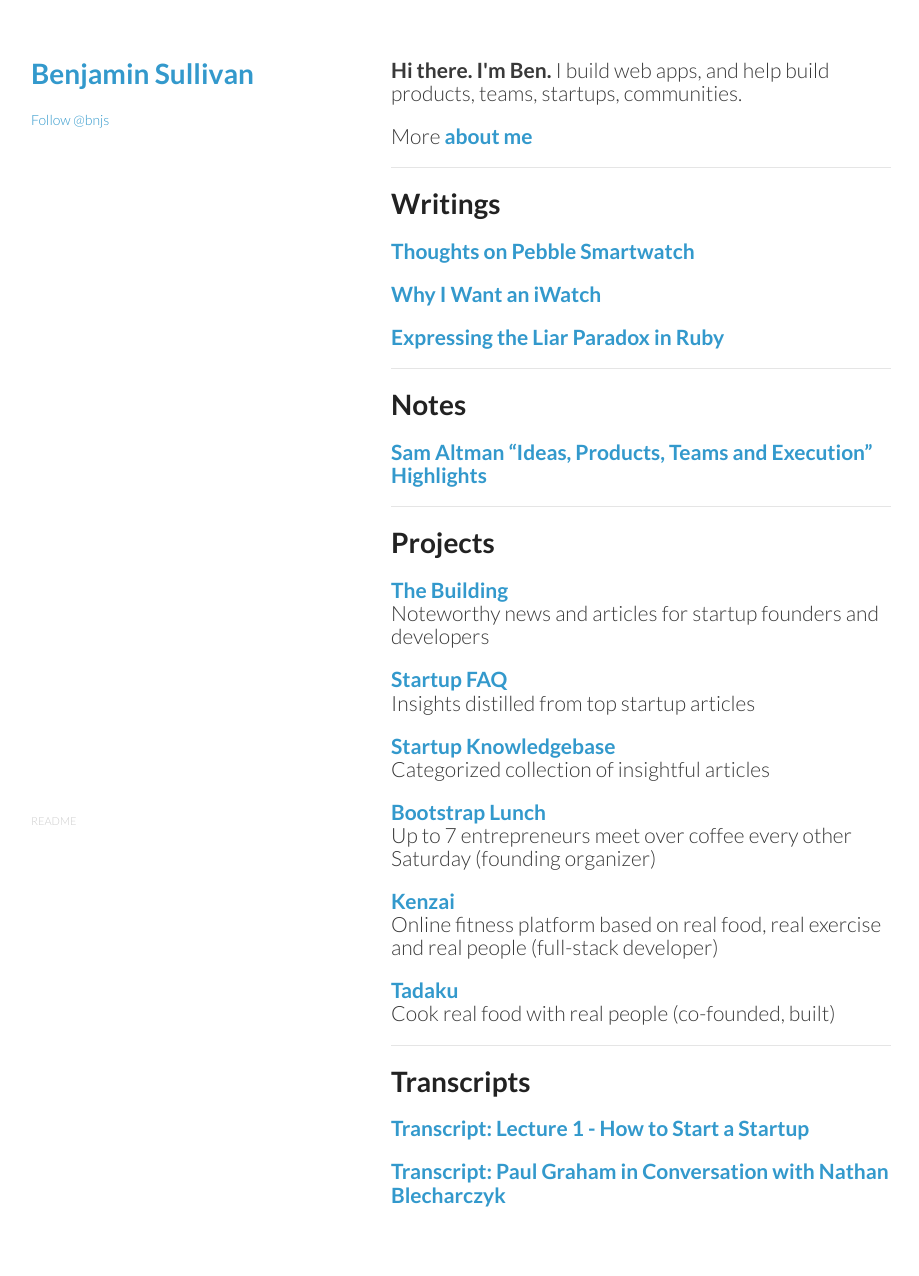
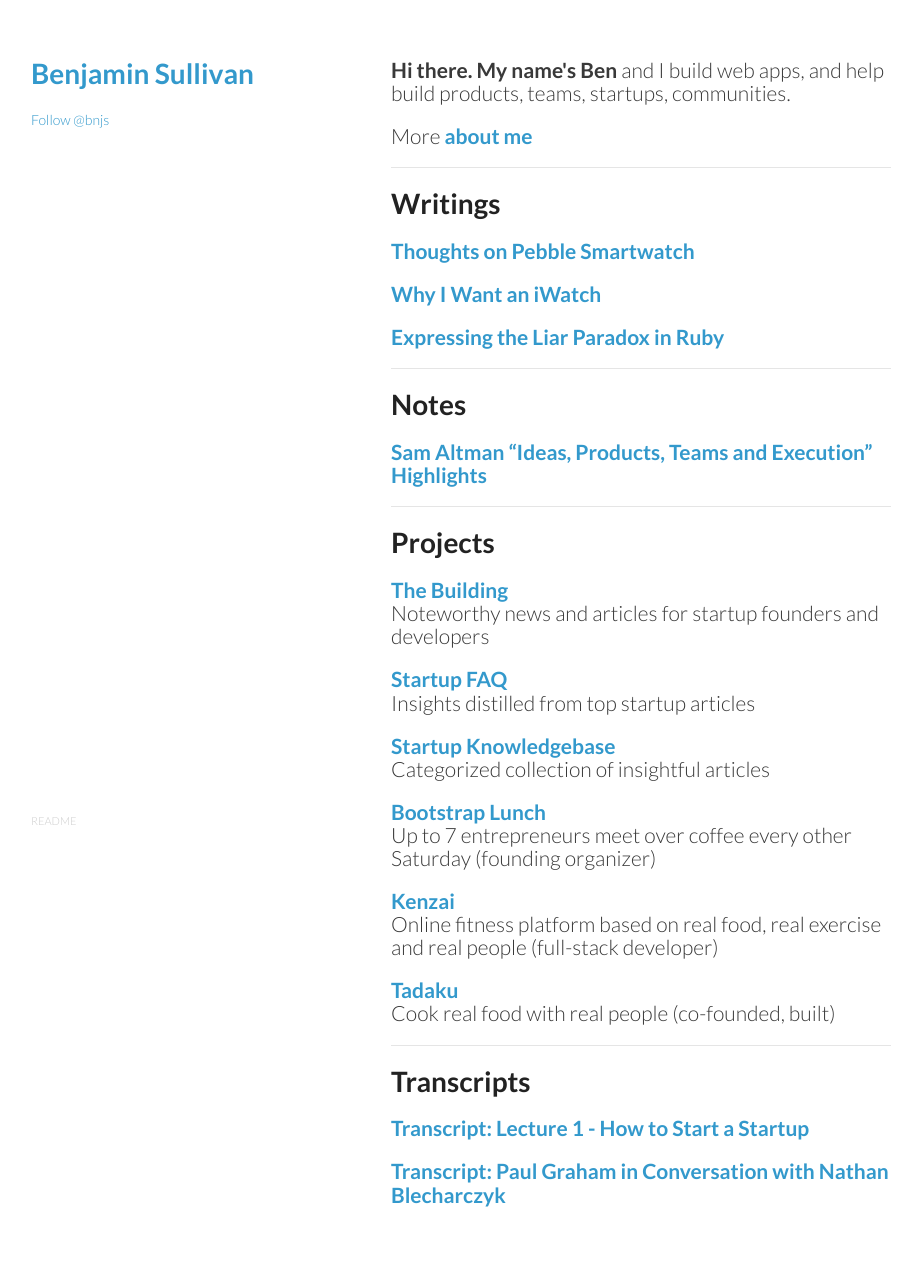
Before and after one commit to bnjs/bnjs.github.io, a Jekyll site: the page built from index.md, in a window 1280 px wide. Shown: the whole page, without its empty margins (179-1098 px from the left). Built offline with Jekyll 4.4.1, drawn with Linux system fonts in a browser that asks for light colours; nearby versions of some CDN libraries; comment, search, counter and statistics services are not loaded.

Commit message:
Improve introduction

```diff
--- a/index.md
+++ b/index.md
@@ -3,7 +3,7 @@
 title: Benjamin Sullivan
 ---
 
-<h2>Hi there. I'm Ben. <span class="lowkey">I build web apps, and help build products, teams, startups, communities.</span></h2>
+<h2>Hi there. My name's Ben <span class="lowkey">and I build web apps, and help build products, teams, startups, communities.</span></h2>
 <h2 class="lowkey">More <a href="/about-me">about me</a></h2>
 
 ---
```
